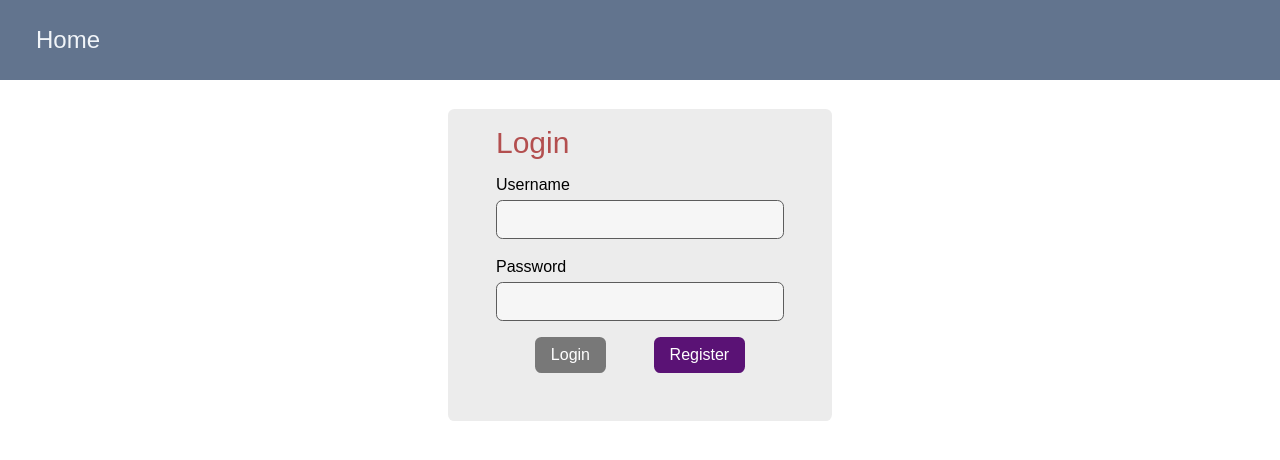
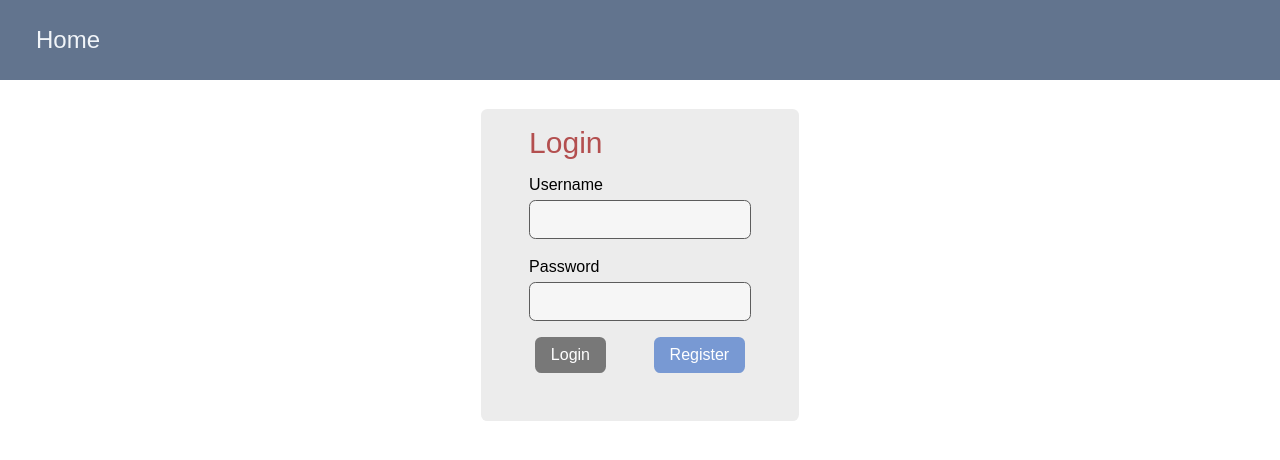
Before and after one commit to Yannick-Vk/Angular-Admin, an Angular app: page / in a window 1280 px wide. In both pictures the pointer is over the button "Register". Shown: the top 460 px of the page. Built offline with nearby package versions, Linux system fonts and the light colour scheme.

Commit message:
Updated styling

```diff
--- a/src/app/login/LoginForm.css
+++ b/src/app/login/LoginForm.css
@@ -6,9 +6,9 @@ form {
 }
 
 form button:enabled:hover {
-  background: #5a1275;
+  background: var(--secondary);
   color: #fff;
-  border-color: #5a1275;
+  border-color: var(--secondary);
 }
 form button[disabled] {
   background: #787878;
@@ -24,7 +24,7 @@ form button[disabled] {
 }
 
 input {
-  width: 18rem;
+  width: 100%;
 }
 
 .inputGroup {
--- a/src/app/login/LoginForm.scss
+++ b/src/app/login/LoginForm.scss
@@ -7,9 +7,9 @@ form {
 
 form button {
   &:enabled:hover {
-    background: #5a1275;
+    background: var(--secondary);
     color: #fff;
-    border-color: #5a1275;
+    border-color: var(--secondary);
   }
 
   &[disabled] {
@@ -27,7 +27,7 @@ form button {
 }
 
 input {
-  width: 18rem;
+  width: 100%;
 }
 
 .inputGroup {
--- a/src/app/navbar/navbar.css
+++ b/src/app/navbar/navbar.css
@@ -2,4 +2,8 @@ li {
   margin: 1rem;
 }
 
+li:hover {
+  color: var(--secondary);
+}
+
 /*# sourceMappingURL=navbar.css.map */
--- a/src/app/navbar/navbar.scss
+++ b/src/app/navbar/navbar.scss
@@ -1,3 +1,7 @@
 li {
   margin: 1rem;
 }
+
+li:hover {
+  color: var(--secondary);
+}
--- a/src/styles.css
+++ b/src/styles.css
@@ -4,10 +4,9 @@
 :root {
   --font-size: 1rem;
   --primary: #b34f4f;
+  --secondary: #7899d3;
   --border-radius: 0.4rem;
   --background-color: #ececec;
-
-  --link: #ec9b9b;
 
   font-family: sans-serif;
   font-size: var(--font-size);
```
Also changed, not shown: 1 other file (tests, documents, lock files or other folders).
